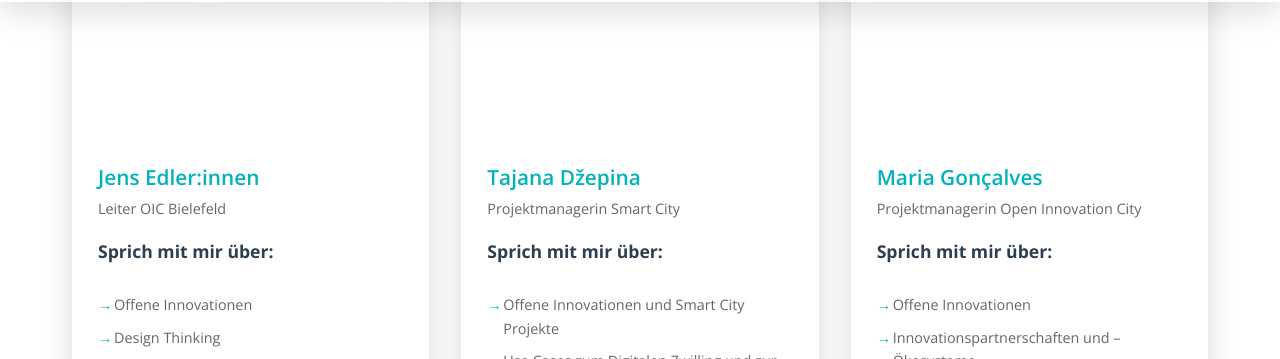
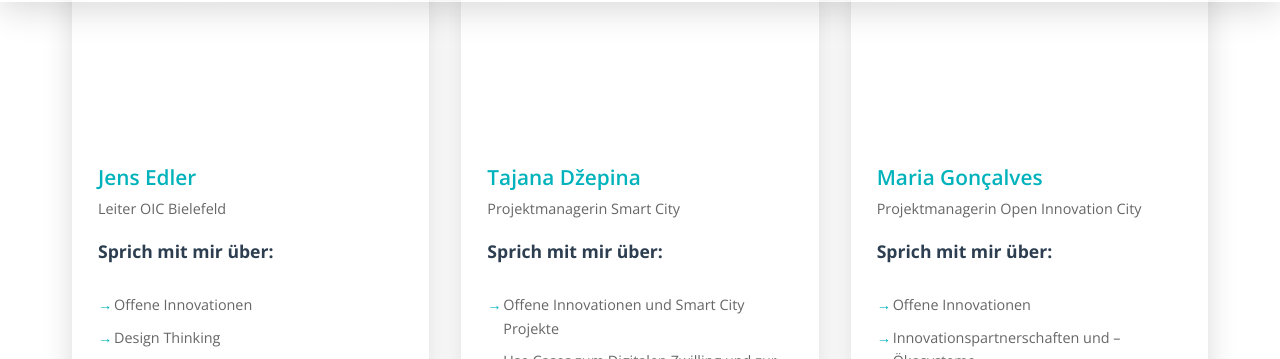
Before and after one commit to Open-Innovation-City/oic-bielefeld-website, a Jekyll site: the page built from index.html, in a window 1280 px wide and 900 px high, scrolled down 1872 px. Shown: the part 97-456 px from the top of the window. Built offline with Jekyll 4.4.1, drawn with Linux system fonts in a browser that asks for light colours.

Commit message:
Re-Namensänderung Jens
zurück Edler:innen -> Edler

```diff
--- a/_data/team.yml
+++ b/_data/team.yml
@@ -1,4 +1,4 @@
-- name: "Jens Edler:innen"
+- name: "Jens Edler"
   role: "Leiter OIC Bielefeld"
   image: "/assets/images/team/jens.png"
   expertise:
```
